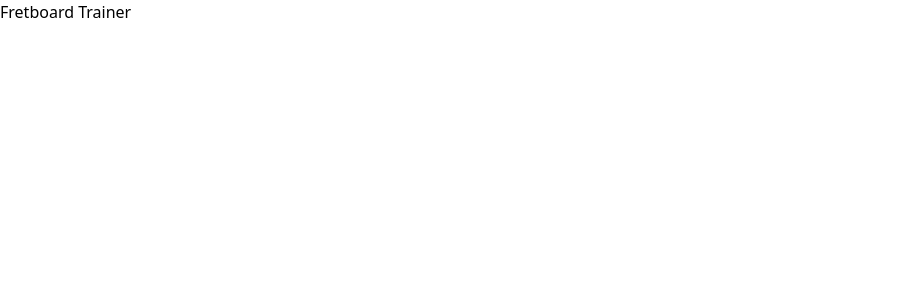
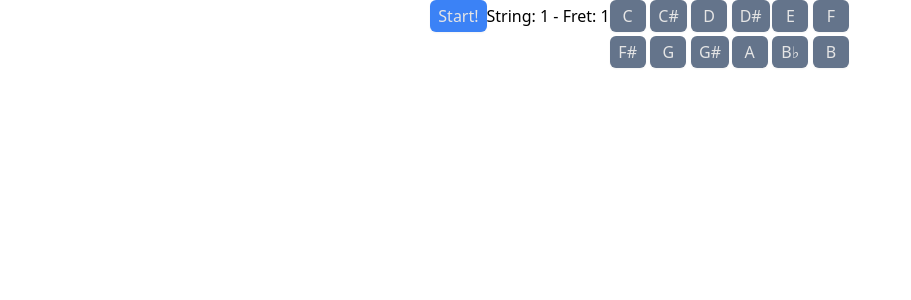
Before and after one commit to benhjt/fretboard-trainer, a React (Create React App) app: page / in a window 1280 px wide. Shown: the top 300 px of the page, without its empty margins (0-911 px from the left). Built offline with nearby package versions, Linux system fonts and the light colour scheme.

Commit message:
Implements basic application

```diff
--- a/src/components/App/App.tsx
+++ b/src/components/App/App.tsx
@@ -1,7 +1,47 @@
-import React from 'react';
+import { useEffect, useState } from 'react';
+
+import {
+  FRETBOARD_MAP,
+  MAX_FRET,
+  MAX_STRING,
+  MIN_FRET,
+  MIN_STRING,
+} from '../../constants';
+import AnswerSelection from '../AnswerSelection/AnswerSelection';
+import { getRandomInt } from '../../utils';
+import Button from '../Button/Button';
 
 function App() {
-  return <main className="container">Fretboard Trainer</main>;
+  const [stringNo, setStringNo] = useState<number>(1);
+  const [fretNo, setFretNo] = useState<number>(1);
+  const [answer, setAnswer] = useState<string>();
+
+  function startQuiz() {
+    const randomString = getRandomInt(MIN_STRING, MAX_STRING);
+    const stringIndex = randomString - 1;
+    const randomFret = getRandomInt(MIN_FRET, MAX_FRET);
+    setFretNo(randomFret);
+    setStringNo(randomString);
+    setAnswer(FRETBOARD_MAP[stringIndex][randomFret]);
+  }
+
+  function checkAnswer(guess: string | undefined) {
+    if (guess === answer) {
+      alert('correct!');
+    } else {
+      alert('wrong!');
+    }
+  }
+
+  return (
+    <main className="container mx-auto flex justify-center">
+      <div>
+        <Button onClick={startQuiz}>Start!</Button>
+        String: {stringNo} - Fret: {fretNo}
+      </div>
+      <AnswerSelection onAnswerSelected={(value) => checkAnswer(value)} />
+    </main>
+  );
 }
 
 export default App;
```
